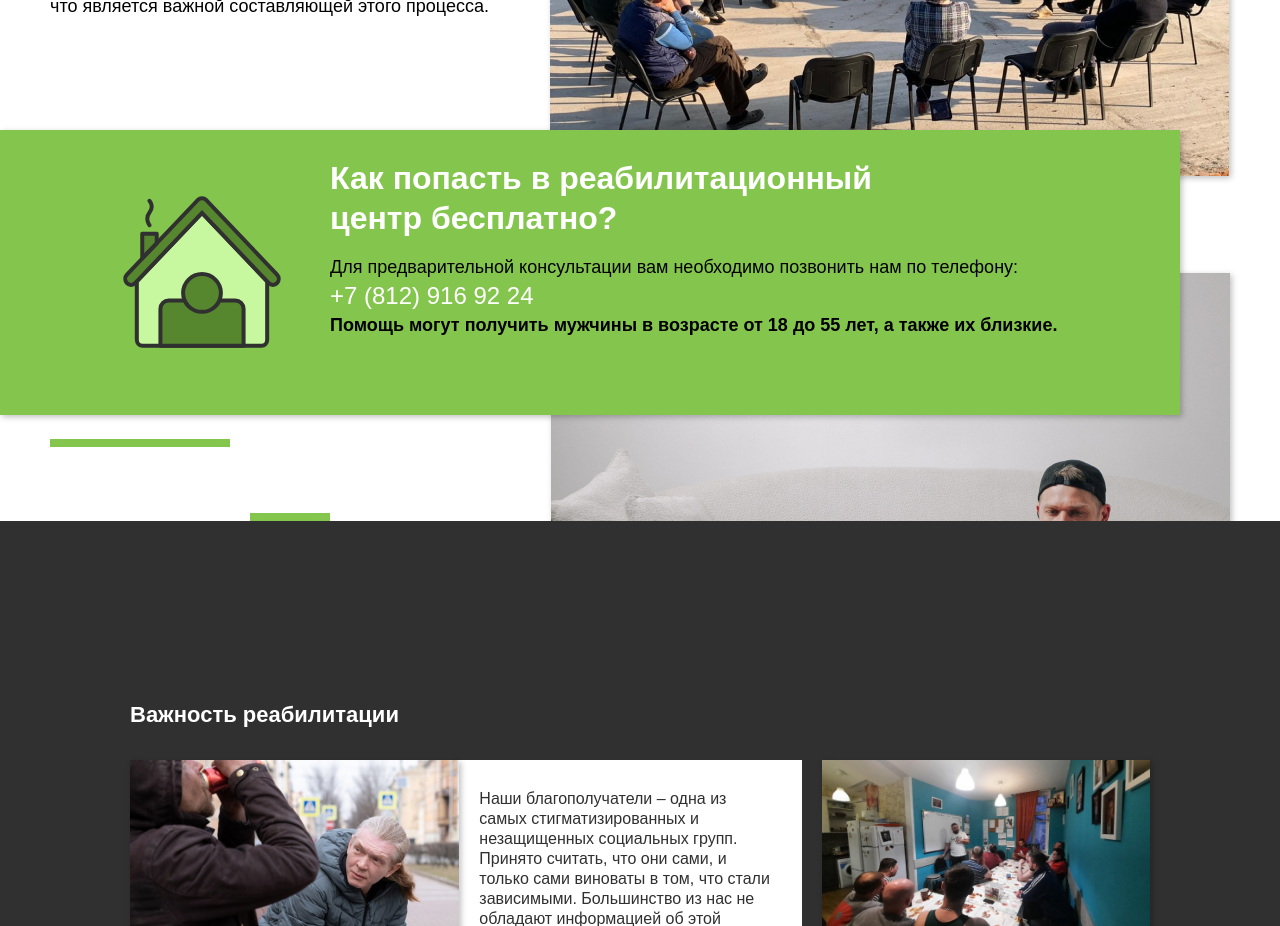
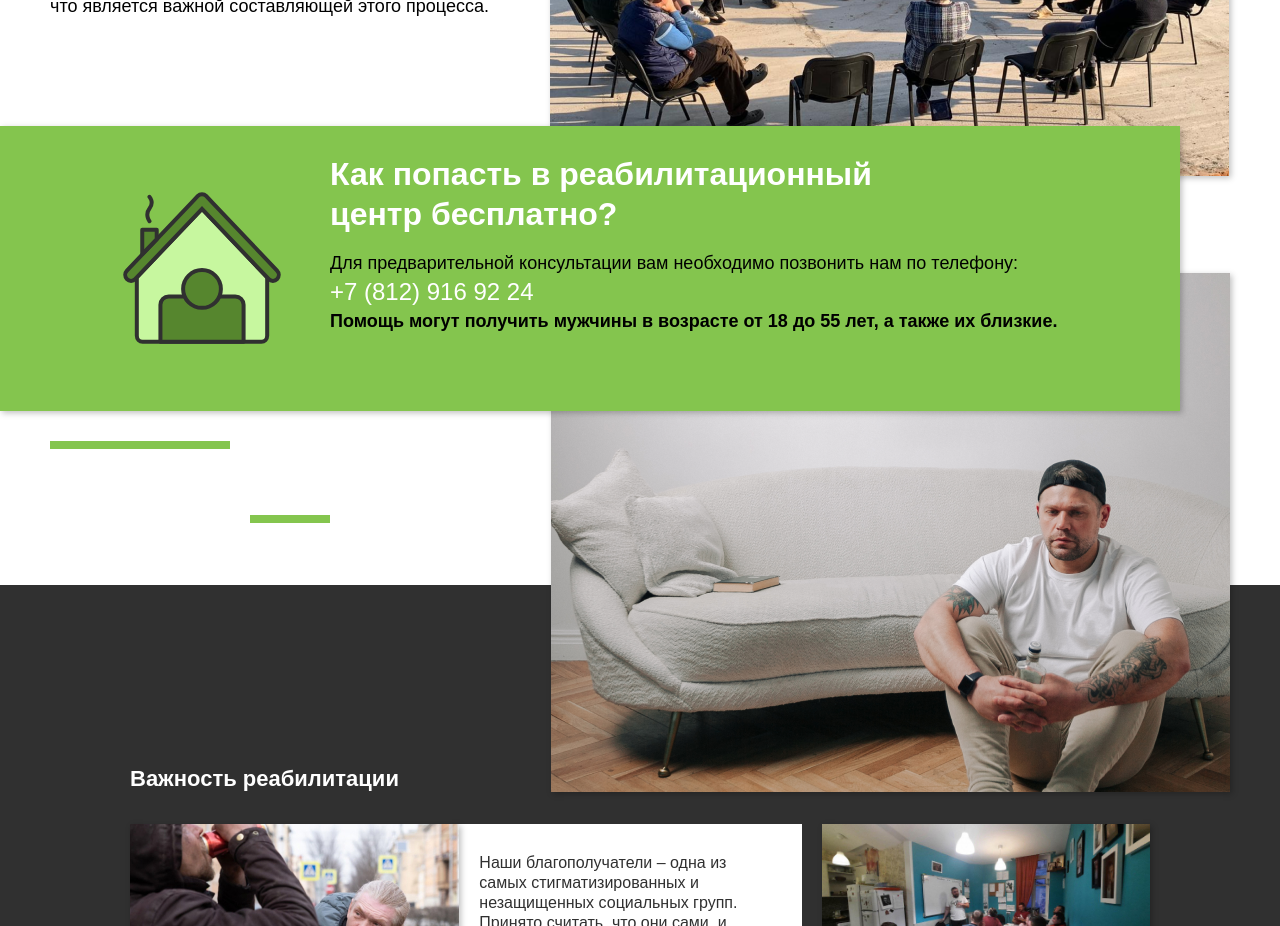
Before and after one commit to GuildOfDevelopers/diaconiafond-frontend, a React (Create React App) app: page / in a window 1280 px wide. Shown: the part 2340-3266 px from the top of the page. Built offline with nearby package versions, Linux system fonts and the light colour scheme; a web font is replaced by a local one.

Commit message:
bug: fix styles about reabilitation

```diff
--- a/src/components/AboutReabilitation/_AboutReabilitation.scss
+++ b/src/components/AboutReabilitation/_AboutReabilitation.scss
@@ -53,7 +53,8 @@ p {
 .about-reabilitaton__how-to-get {
 
   position: absolute;
-  top: 62%;
+  z-index: 100;
+  top: 58%;
   background-color: $color-lightGreen;
   background-image: url(../../images/aboutReabilitationHome.svg);
   background-repeat: no-repeat;
@@ -83,11 +84,12 @@ p {
 .how-to-get__alone {
   display: flex;
   justify-content: flex-end;
-  height: 248px;
+  z-index: 10;
+  height: 312px;
   position: relative;
   background-image: url(../../images/aboutReabLines.svg);
   background-repeat: no-repeat;
-  background-position: left bottom;
+  background-position: left bottom 27%;
 
   img {
     position: absolute;
```
